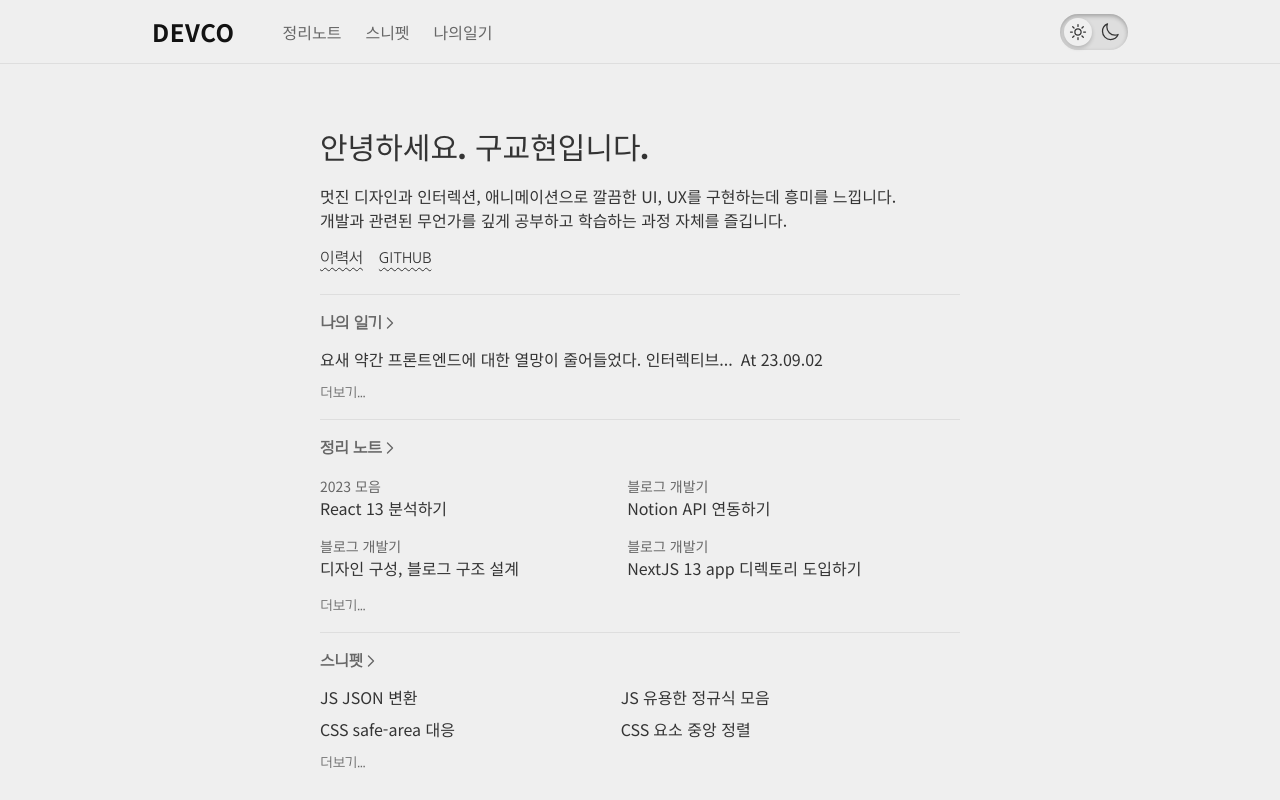
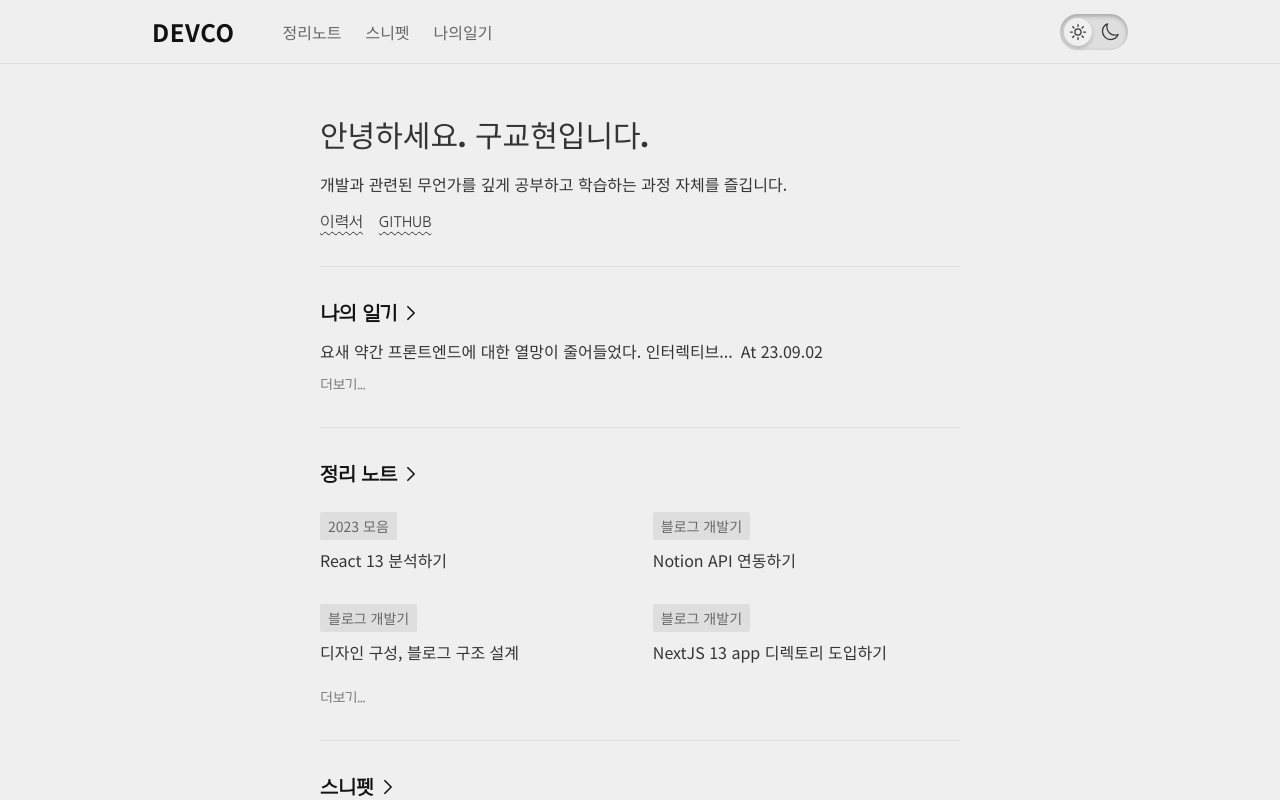
Before and after one commit to rygus9/blog, a Next.js app: page / in a window 1280 px wide. Shown: the top 800 px of the page. Built offline with nearby package versions, Linux system fonts and the light colour scheme.

Commit message:
feat: main 페이지 UI 최종 픽스

```diff
--- a/app/page.tsx
+++ b/app/page.tsx
@@ -7,13 +7,11 @@ import { notes, snippets } from "./_common/mock";
 const Page = () => {
   return (
     <main className="py-10 sm:py-14 max-w-2xl m-auto px-4">
-      <section className="mt-3 mb-6">
+      <section>
         <h1 className="font-blackHan text-txt-em text-[1.75rem] sm:text-3xl">
           안녕하세요. 구교현입니다.
         </h1>
         <p className="pt-4">
-          멋진 디자인과 인터렉션, 애니메이션으로 깔끔한 UI, UX를 구현하는데
-          흥미를 느낍니다. <br />
           개발과 관련된 무언가를 깊게 공부하고 학습하는 과정 자체를 즐깁니다.
         </p>
         <p className="pt-3 space-x-4">
@@ -33,8 +31,8 @@ const Page = () => {
           </Link>
         </p>
       </section>
-      <hr className="border-back-em" />
-      <section className="my-4">
+      <hr className="border-back-em my-8" />
+      <section>
         <Category href="/record">나의 일기</Category>
         <div className="mt-2">
           <p className="py-1">
@@ -44,23 +42,23 @@ const Page = () => {
         </div>
         <MoreLink href="/record" />
       </section>
-      <hr className="border-back-em" />
-      <section className="my-4">
+      <hr className="border-back-em my-8" />
+      <section>
         <Category href="/note">정리 노트</Category>
-        <ul className="mt-2 flex flex-wrap items-start">
+        <ul className="mt-2 flex flex-wrap items-start justify-between">
           {notes.map((props) => (
-            <NoteItem {...props} />
+            <ContentItem type="note" {...props} />
           ))}
         </ul>
         <MoreLink href="/note" />
       </section>
-      <hr className="border-back-em" />
-      <section className="my-4">
+      <hr className="border-back-em my-8" />
+      <section>
         <Category href="/snippet">스니펫</Category>
 
-        <ul className="mt-2 flex flex-wrap items-start">
+        <ul className="mt-2 flex flex-wrap items-start justify-between">
           {snippets.map((props) => (
-            <SnippetItem {...props} />
+            <ContentItem type="snippet" {...props} />
           ))}
         </ul>
         <MoreLink href="/snippet" />
@@ -69,52 +67,33 @@ const Page = () => {
   );
 };
 
-const NoteItem = ({
+const ContentItem = ({
   categorySlug,
   category,
   titleSlug,
   title,
+  type,
 }: {
   categorySlug: string;
   category: string;
   titleSlug: string;
   title: string;
+  type: "note" | "snippet";
 }) => (
-  <li className="w-[48%] p-2 pl-0">
-    <p className="text-txt-300 text-sm cursor-pointer w-fit">
-      <Link href={`/note?category=${categorySlug}`}>{category}</Link>
+  <li className="w-[48%] py-4 space-y-2">
+    <p className="w-fit py-1 px-2 rounded-sm bg-back-em text-txt-300 text-sm cursor-pointer">
+      <Link href={`/${type}?category=${categorySlug}`}>{category}</Link>
     </p>
     <h3 className="cursor-pointer w-fit">
-      <Link href={`/note/${titleSlug}`}>{title}</Link>
+      <Link href={`/${type}/${titleSlug}`}>{title}</Link>
     </h3>
   </li>
 );
 
-const SnippetItem = ({
-  categorySlug,
-  category,
-  titleSlug,
-  title,
-}: {
-  categorySlug: string;
-  category: string;
-  titleSlug: string;
-  title: string;
-}) => (
-  <li className="w-[47%] p-1 pl-0 space-x-1">
-    <span className="cursor-pointer">
-      <Link href={`/snippet?category=${categorySlug}`}> {category}</Link>
-    </span>
-    <span className="cursor-pointer">
-      <Link href={`/snippet/${titleSlug}`}>{title}</Link>
-    </span>
-  </li>
-);
-
 const Category = ({ href, children }: PropsWithChildren<{ href: string }>) => (
-  <h2 className="text-md text-txt-300 font-arita font-semibold">
+  <h2 className="text-xl text-txt-700 font-arita font-bold">
     <Link href={href} className="flex items-center justify-start">
-      {children} <ChevronRightIcon className="w-4 h-4 stroke-2" />
+      {children} <ChevronRightIcon className="w-5 h-5 ml-1 stroke-2" />
     </Link>
   </h2>
 );
```
